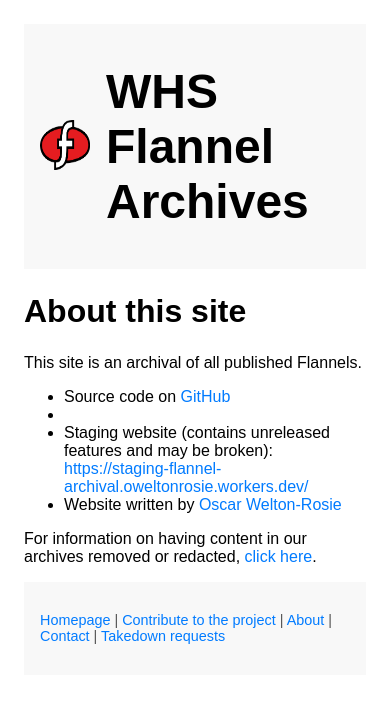
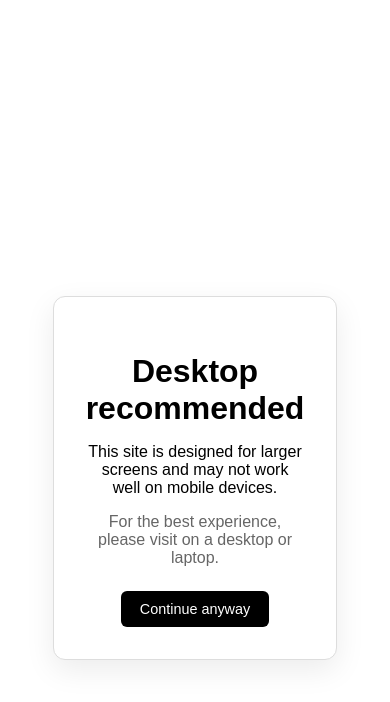
Before and after one commit to OWelton-Rosie/flannel-archival, a SvelteKit app: page /about in a window 390 px wide. Shown: the top 702 px of the page. Built offline with nearby package versions, Linux system fonts and the light colour scheme.

Commit message:
proper favicon routing, page titles, and landing screen for mobile users

```diff
--- a/src/routes/+layout.svelte
+++ b/src/routes/+layout.svelte
@@ -1,19 +1,108 @@
 <script>
-	import favicon from '$lib/assets/favicon.png';
+	import { onMount } from "svelte";
+
 	import '/src/app.css';
 	import Header from '$lib/components/Header.svelte';
 	import Footer from '$lib/components/Footer.svelte';
 
 	let { children } = $props();
+
+	let showWarning = $state(false);
+	let override = $state(false);
+	let checked = $state(false);
+
+	function checkWidth() {
+		const width = window.innerWidth;
+		showWarning = width < 900 && !override;
+	}
+
+	onMount(() => {
+		override = localStorage.getItem("mobile-ok") === "true";
+
+		checkWidth();
+		window.addEventListener("resize", checkWidth);
+
+		checked = true;
+
+		return () => window.removeEventListener("resize", checkWidth);
+	});
+
+	function continueAnyway() {
+		override = true;
+		localStorage.setItem("mobile-ok", "true");
+		showWarning = false;
+	}
 </script>
 
 <svelte:head>
-	<link rel="icon" href={favicon} />
+<link rel="icon" href="/favicon.ico" />
 </svelte:head>
 
+{#if checked}
+	{#if showWarning}
+		<div class="mobile-warning">
+			<div class="warning-card">
 
-<Header />
+				<h1>Desktop recommended</h1>
 
-{@render children()}
+				<p>
+					This site is designed for larger screens and may not work well on
+					mobile devices.
+				</p>
 
-<Footer />
+				<p class="hint">
+					For the best experience, please visit on a desktop or laptop.
+				</p>
+
+				<button onclick={continueAnyway}>
+					Continue anyway
+				</button>
+
+			</div>
+		</div>
+	{:else}
+		<Header />
+		{@render children()}
+		<Footer />
+	{/if}
+{/if}
+
+<style>
+.mobile-warning {
+	height: 100vh;
+	display: flex;
+	align-items: center;
+	justify-content: center;
+	background: var(--background);
+	padding: 2rem;
+}
+
+.warning-card {
+	max-width: 420px;
+	text-align: center;
+	padding: 2rem;
+	border-radius: 12px;
+	border: 1px solid #ddd;
+	background: white;
+	box-shadow: 0 10px 30px rgba(0,0,0,0.08);
+}
+
+.warning-card h1 {
+	margin-bottom: 0.5rem;
+}
+
+.hint {
+	color: #666;
+	margin-bottom: 1.5rem;
+}
+
+.warning-card button {
+	padding: 0.6rem 1.2rem;
+	border-radius: 6px;
+	border: none;
+	cursor: pointer;
+	background: black;
+	color: white;
+	font-size: 0.9rem;
+}
+</style>
--- a/src/routes/about/+page.svelte
+++ b/src/routes/about/+page.svelte
@@ -2,6 +2,10 @@
 	const commit = import.meta.env.VITE_COMMIT_HASH;
 	const repo = "https://github.com/OWelton-Rosie/flannel-archival";
 </script>
+
+<svelte:head>
+    <title>About this site</title>
+</svelte:head>
 
 
 <h1>About this site</h1>
@@ -10,8 +14,9 @@
 
 <ul>
 	<li>Source code on <a href="https://github.com/OWelton-Rosie/flannel-archival" target="_blank" rel="noopener noreferrer">GitHub</a></li>
-	<li>{#if commit} Current version: <a href={`${repo}/commit/${commit}`} target="_blank" rel="noopener noreferrer"> {commit}</a> {/if}</li>
+	{#if commit} <li>Current version: <a href={`${repo}/commit/${commit}`} target="_blank" rel="noopener noreferrer"> {commit}</a></li> {/if}
 	<li>Staging website (contains unreleased features and may be broken): <a href="https://staging-flannel-archival.oweltonrosie.workers.dev/" target="_blank" rel="noopener noreferrer">https://staging-flannel-archival.oweltonrosie.workers.dev/</a></li>
+	<li>Live website (latest stable version): <a href="https://flannel-archival.oweltonrosie.workers.dev/" target="_blank" rel="noopener noreferrer">https://staging-flannel-archival.oweltonrosie.workers.dev/</a></li>
 	<li>Website written by <a href="https://oweltonrosie.com" target="_blank" rel="noopener noreferrer">Oscar Welton-Rosie</a></li>
 </ul>
 
--- a/src/routes/contribute/+page.svelte
+++ b/src/routes/contribute/+page.svelte
@@ -1,2 +1,6 @@
+<svelte:head>
+    <title>Contribute to the project</title>
+</svelte:head>
+
 <h1>Contribute</h1>
 <h3>Information on contributing coming soon!</h3>
--- a/src/routes/takedown/+page.svelte
+++ b/src/routes/takedown/+page.svelte
@@ -1,3 +1,7 @@
+<svelte:head>
+    <title>Takedown requests</title>
+</svelte:head>
+
 <h1>Takedown requests</h1>
 
 <p>If you would like to request that material in our archives be redacted or removed (for example, due to copyright or sensitive content), please <a href="/contact">contact us</a>. Requests will be forwarded to the archive administrators for review.</p>
```
Also changed, not shown: 2 other files (tests, documents, lock files or other folders).
